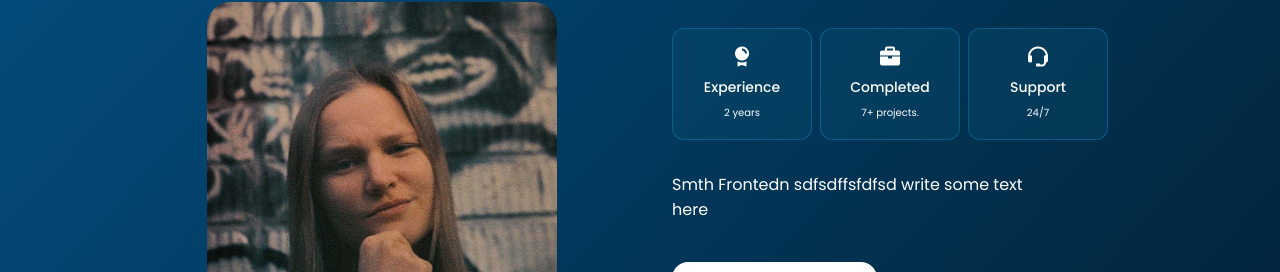
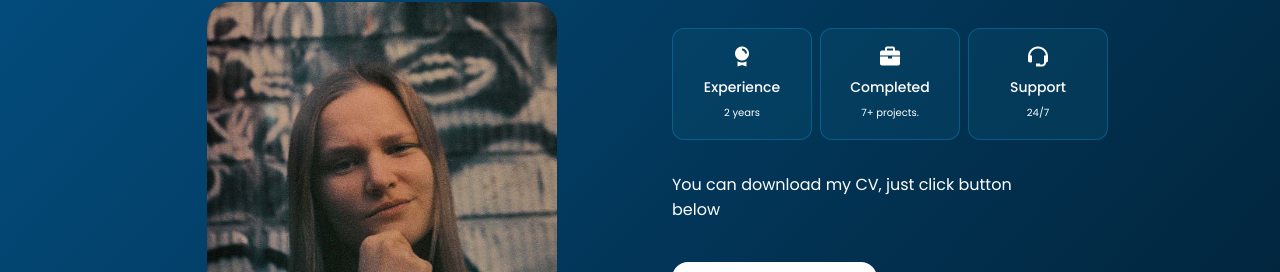
Before and after one commit to katyeheisenberg/portfolio-mine, a React (Create React App) app: page / in a window 1280 px wide. Shown: the part 944-1216 px from the top of the page. Built offline with nearby package versions, Linux system fonts and the light colour scheme.

Commit message:
changed text in about component

```diff
--- a/src/components/About/About.jsx
+++ b/src/components/About/About.jsx
@@ -15,7 +15,7 @@ const About = () => {
         <div className="about__data">
           <Info />
           <p className="about__description">
-            Smth Frontedn sdfsdffsfdfsd write some text here
+            You can download my CV, just click button below
           </p>
           <a download="" href={CV} className="button button--flex">Download CV
             <svg
```
